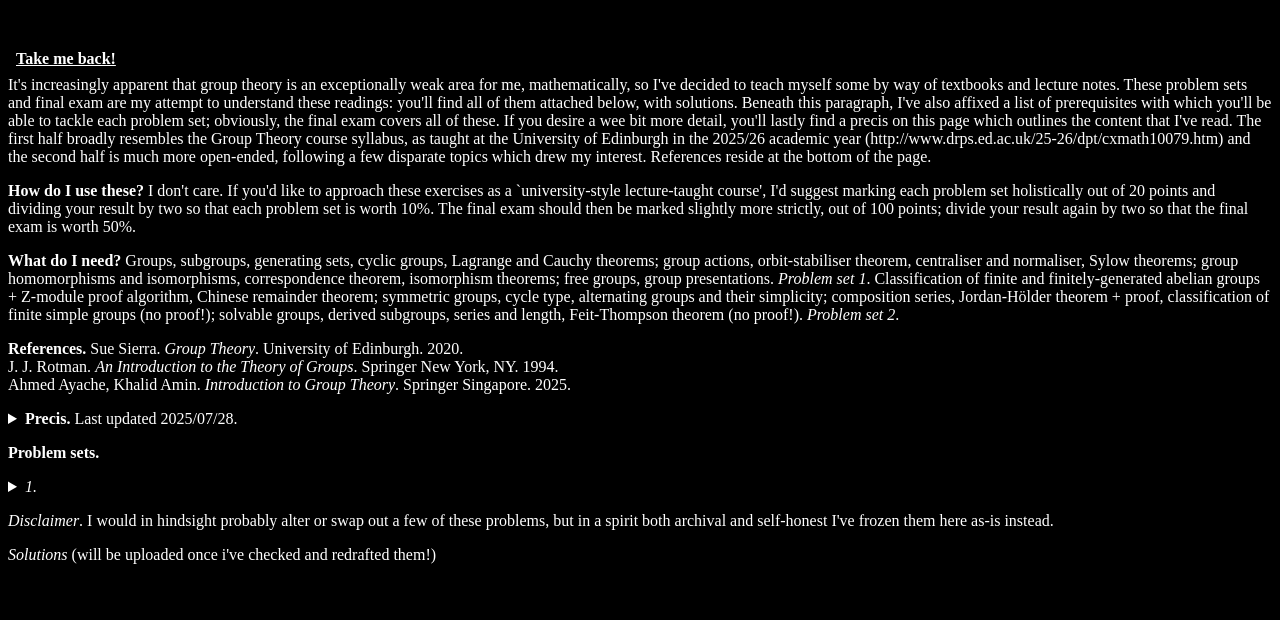
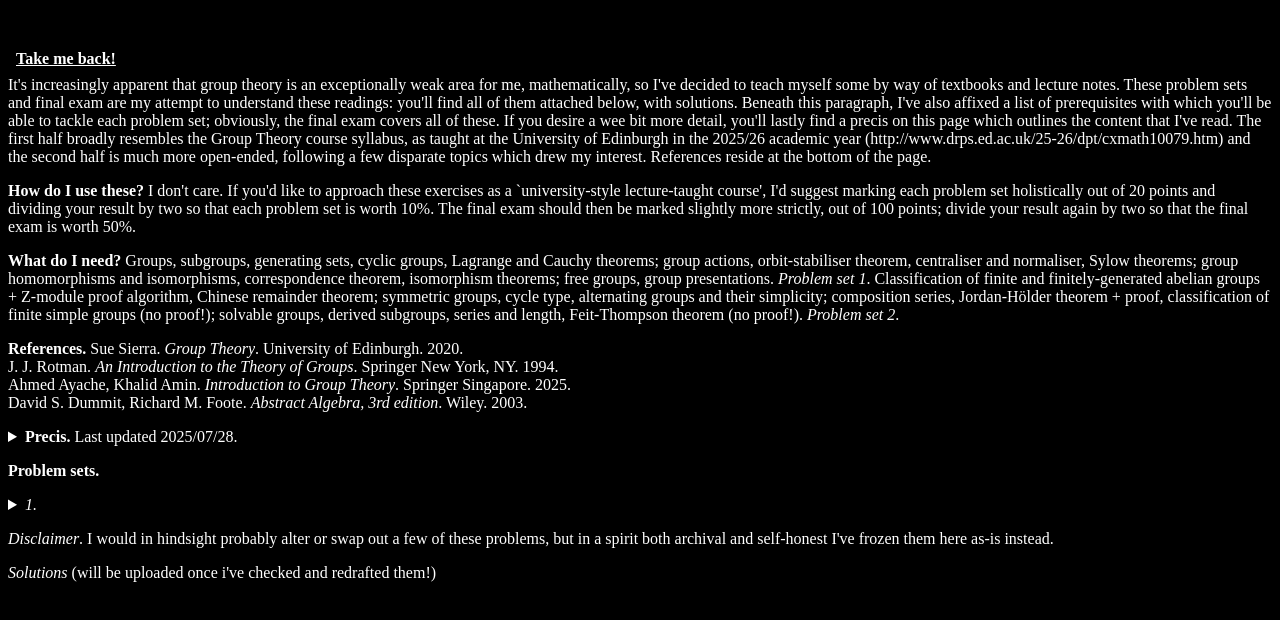
Before and after one commit to dpunton/eureka, a plain HTML site: page GT_probsets.html in a window 1280 px wide. Drawn offline with Linux system fonts and the light colour scheme.

Commit message:
Update GT_probsets.html

```diff
--- a/GT_probsets.html
+++ b/GT_probsets.html
@@ -37,7 +37,8 @@
       <p style="color: white">
         <b> References.</b> Sue Sierra. <i>Group Theory</i>. University of Edinburgh. 2020. <br>
         J. J. Rotman. <i>An Introduction to the Theory of Groups</i>. Springer New York, NY. 1994. <br>
-        Ahmed Ayache, Khalid Amin. <i>Introduction to Group Theory</i>. Springer Singapore. 2025.
+        Ahmed Ayache, Khalid Amin. <i>Introduction to Group Theory</i>. Springer Singapore. 2025. <br>
+	David S. Dummit, Richard M. Foote. <i>Abstract Algebra, 3rd edition</i>. Wiley. 2003.
       </p>
 
       <p><details>
```
